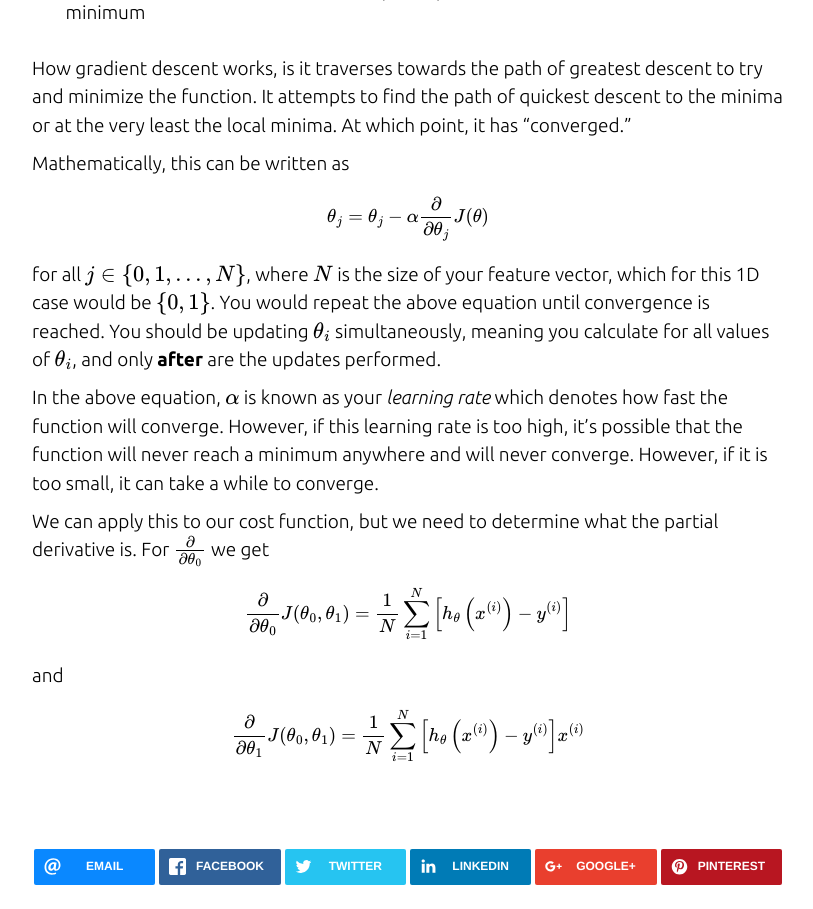
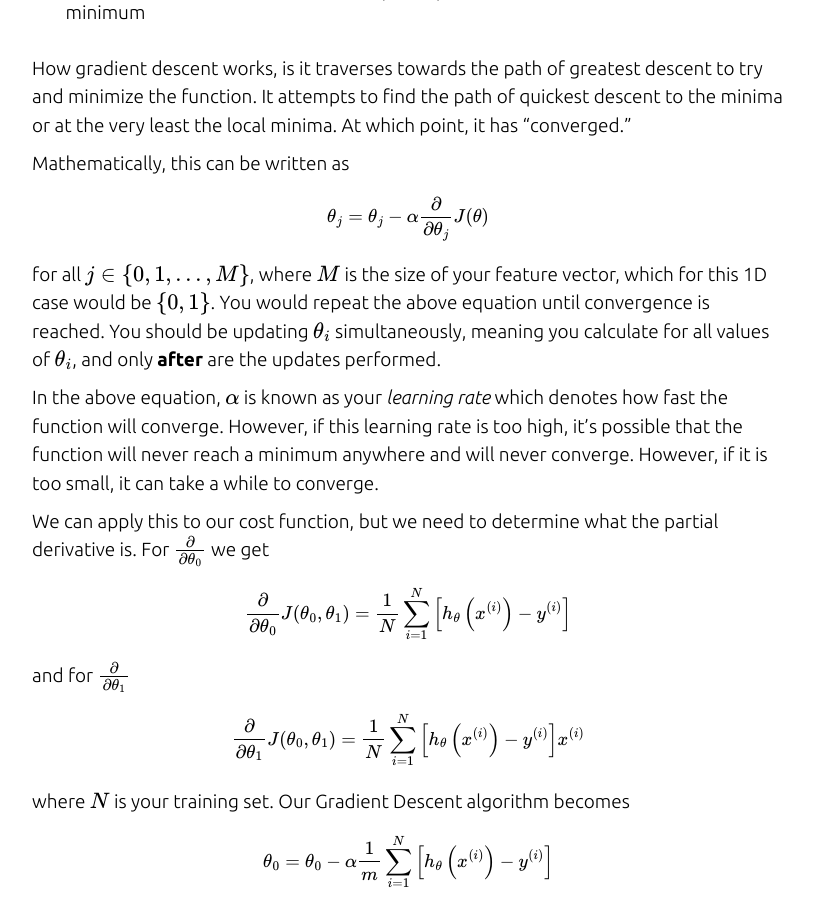
Before and after one commit to cmertin/cmertin.github.io, a Jekyll site: the page built from _posts/2016-11-05-Linear-Regression.markdown, in a window 1280 px wide and 1400 px high, scrolled down 2655 px. Shown: the top 909 px of the window, without its empty margins (232-1045 px from the left). Built offline with Jekyll 4.4.1, drawn with Linux system fonts in a browser that asks for light colours; nearby versions of some CDN libraries; formulas are drawn with MathJax 3; comment, search, counter and statistics services are not loaded; some of the changed text lies outside the part shown.

```diff
--- a/_posts/2016-11-05-Linear-Regression.markdown
+++ b/_posts/2016-11-05-Linear-Regression.markdown
@@ -84,7 +84,7 @@ Mathematically, this can be written as
 
 $$\theta_{j} = \theta_{j} - \alpha\frac{\partial}{\partial \theta_{j}}J(\mathbf{\theta})$$
 
-for all $$j \in \{0, 1, \ldots, N\}$$, where $$N$$ is the size of your feature vector,
+for all $$j \in \{0, 1, \ldots, M\}$$, where $$M$$ is the size of your feature vector,
 which for this 1D case would be $$\{ 0, 1\}$$. You would repeat the above equation
 until convergence is reached. You should be updating $$\theta_{i}$$ simultaneously,
 meaning you calculate for all values of $$\theta_{i}$$, and only **after** are the
@@ -99,6 +99,21 @@ We can apply this to our cost function, but we need to determine what the partia
 
 $$\frac{\partial}{\partial \theta_{0}}J(\theta_{0}, \theta_{1}) = \frac{1}{N}\sum_{i=1}^{N}\left[ h_{\theta}\left( x^{(i)}\right) - y^{(i)}\right]$$
 
-and
+and for $$\frac{\partial}{\partial \theta_{1}}$$
 
 $$\frac{\partial}{\partial \theta_{1}}J(\theta_{0}, \theta_{1}) = \frac{1}{N}\sum_{i=1}^{N}\left[ h_{\theta}\left( x^{(i)}\right) - y^{(i)}\right]x^{(i)}$$
+
+where $$N$$ is your training set. Our Gradient Descent algorithm becomes
+
+$$\theta_{0} = \theta_{0} - \alpha\frac{1}{m}\sum_{i=1}^{N}\left[ h_{\theta}\left( x^{(i)}\right) - y^{(i)}\right]$$
+
+$$\theta_{1} = \theta_{1} - \alpha\frac{1}{N}\sum_{i=1}^{N}\left[ h_{\theta}\left( x^{(i)}\right) - y^{(i)}\right]$$
+
+Where we perform a "simultaneous update" over the values of the feature vector.
+
+## Applying to Age and Height Data
+
+We can use this above technique to find a linear regression line over this data
+to find out the best fit for the data so we can approximate a height given an age.
+
+![Linear Regression Animated](images/11_5-Lin_Reg/plot_regression.gif)
```
Also changed, not shown: other parts of _posts/2016-11-05-Linear-Regression.markdown (+1 -1 lines), 1 other file.
